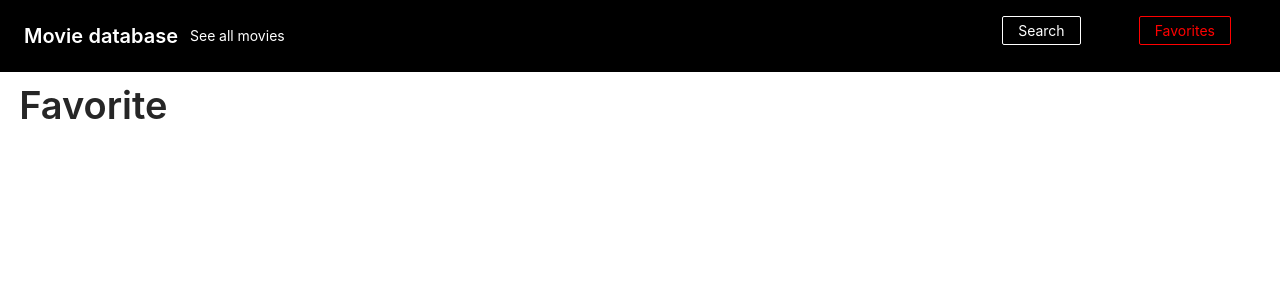
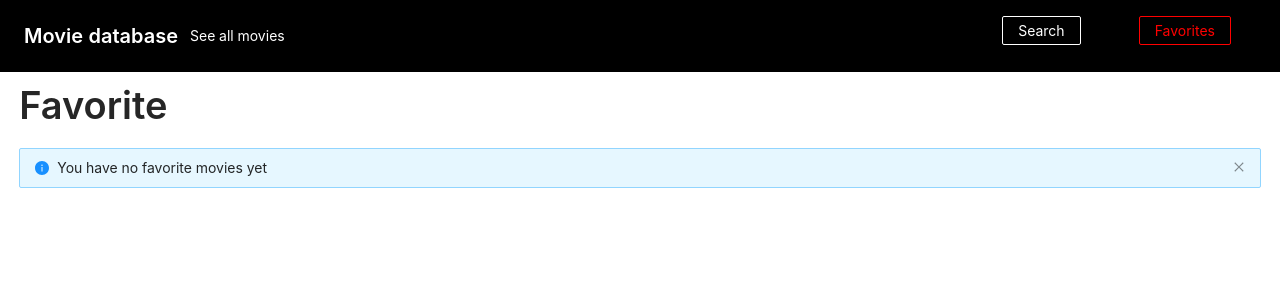
Before and after one commit to MajoLkc/movie-app, a React (Create React App) app: page /favorite in a window 1280 px wide. Shown: the top 300 px of the page. Built offline with nearby package versions, Linux system fonts and the light colour scheme.

Commit message:
Created content component and connect it

```diff
--- /dev/null
+++ b/src/pages/Favorite/Content.tsx
@@ -0,0 +1,17 @@
+import Results from "../../components/FavoritesResults"
+import Info from "../../components/Info"
+
+const Content = () => {
+  const favoritesData = localStorage.getItem("favorites")
+  return (
+    <>
+      {favoritesData === null ? (
+        <Info message="You have no favorite movies yet" type="info" />
+      ) : (
+        <Results data={JSON.parse(favoritesData)} />
+      )}
+    </>
+  )
+}
+
+export default Content
--- a/src/pages/Favorite/index.tsx
+++ b/src/pages/Favorite/index.tsx
@@ -1,17 +1,14 @@
 import Headline from "../../components/Headline"
 import Page from "../../components/Page"
+import Content from "./Content"
 
-const Favorite = () => {
-  const favoritesData = localStorage.getItem("favorites")
-
-  console.log(typeof(favoritesData))
-  return (
-    <>
-      <Page>
-        <Headline text="Favorite" level={1}/>
-      </Page>
-    </>
-  )
-}
+const Favorite = () => (
+  <>
+    <Page>
+      <Headline text="Favorite" level={1} />
+      <Content />
+    </Page>
+  </>
+)
 
 export default Favorite
--- a/src/pages/Search/SearchInput.tsx
+++ b/src/pages/Search/SearchInput.tsx
@@ -2,15 +2,13 @@ import { Input } from "antd"
 import { useSelector } from "react-redux"
 import Info from "../../components/Info"
 import { useAction } from "../../hooks/useAction"
-import SearchResults from "./SearchResults"
+import Results from "../../components/Results"
 
 const { Search } = Input
 
 const SearchInput: React.FC = () => {
   const { searchMovies } = useAction()
   const { data, error, loading } = useSelector((state: any) => state.movies)
-  console.log(data)
-  console.log(error)
   const onSearch = (value: string) => {
     searchMovies(value)
   }
@@ -27,7 +25,7 @@ const SearchInput: React.FC = () => {
       {error ? (
         <Info message="No data to display" type="error" />
       ) : (
-        <SearchResults data={data} />
+        <Results data={data} />
       )}
     </>
   )
```
Also changed, not shown: src/components/Results/index.tsx (renamed from src/pages/Search/SearchResults.tsx, +5 -5 lines).
